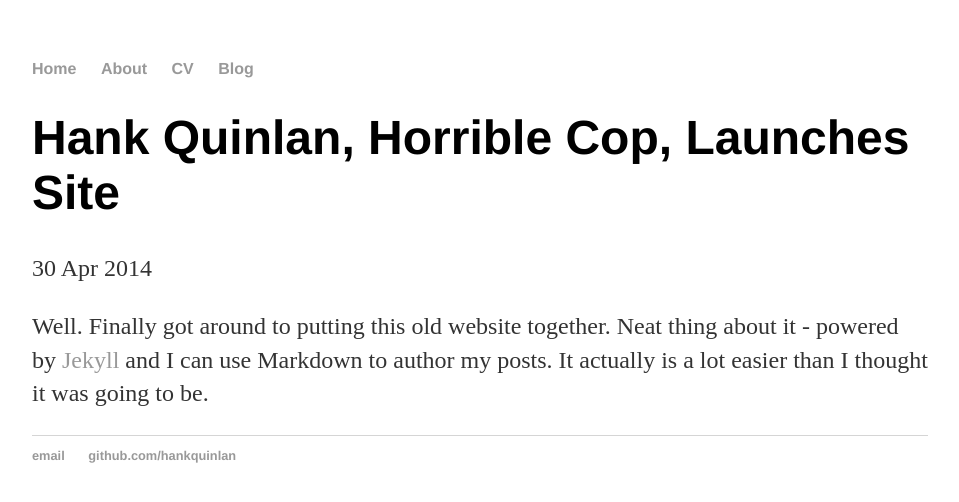
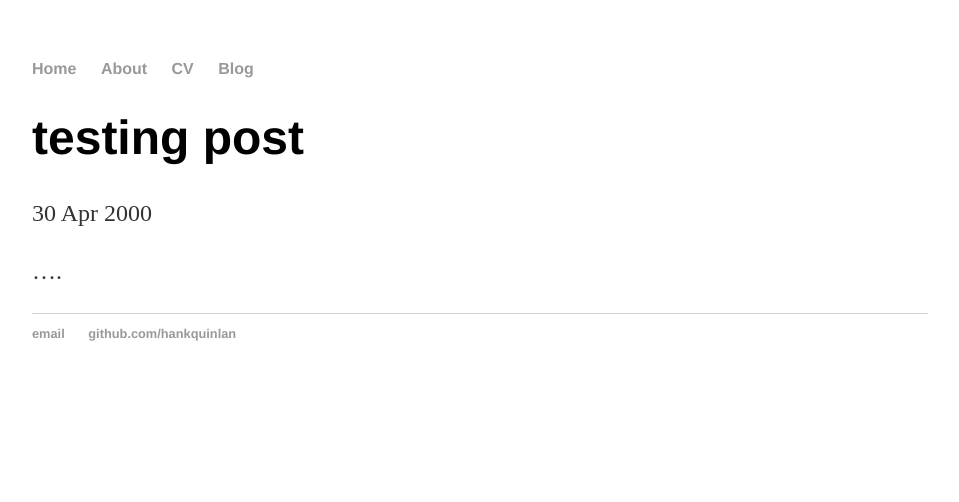
Before and after one commit to superChing/superChing.github.io, a Jekyll site: the page built from _posts/2014-04-30-site-launched.md, in a window 1280 px wide. Shown: the top 502 px of the page, without its empty margins (160-1119 px from the left). Built offline with Jekyll 4.4.1, drawn with Linux system fonts in a browser that asks for light colours.

Commit message:
Update 2014-04-30-site-launched.md

```diff
--- a/_posts/2014-04-30-site-launched.md
+++ b/_posts/2014-04-30-site-launched.md
@@ -1,7 +1,7 @@
 ---
 layout: post
-title: "Hank Quinlan, Horrible Cop, Launches Site"
-date: 2014-04-30
+title: "testing post"
+date: 2000-04-30
 ---
 
-Well. Finally got around to putting this old website together. Neat thing about it - powered by [Jekyll](http://jekyllrb.com) and I can use Markdown to author my posts. It actually is a lot easier than I thought it was going to be.
+....
```
